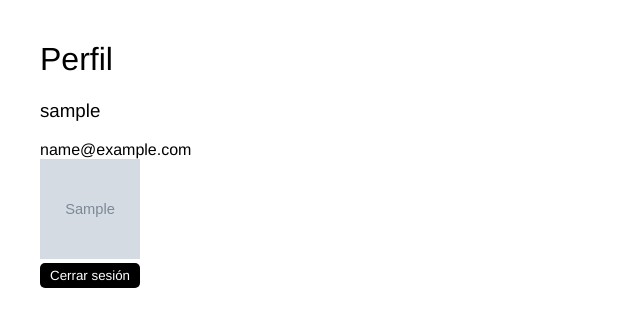
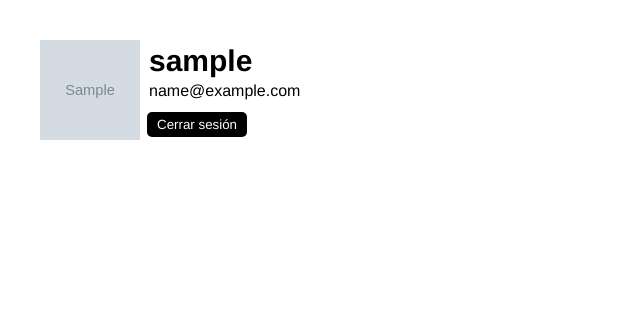
Before and after one commit to fvameric/php_login, a PHP site: page /profile.php?id=1 in a window 1280 px wide. Shown: the top 327 px of the page, without its empty margins (0-640 px from the left). Run offline with PHP 8.4, Linux system fonts and the light colour scheme; tables that the repository leaves empty or names only in its code hold one stand-in row (values such as "Sample post"); grey boxes marked "Sample" are stand-in pictures.

Commit message:
Listas pasadas a flex
Listas como flex en vez de ul/li.

```diff
--- a/profile.php
+++ b/profile.php
@@ -17,49 +17,54 @@
         $consultaUser = mysqli_query($con, $sqlUserId);
         $filaUser = $consultaUser->fetch_assoc();
     ?>
-
-    <h1>Perfil</h1>
     <div class='user-header'>
+        <div class='avatar'>
+            <img src=<?php echo $filaUser['avatar']; ?>>
+        </div>
+        <div class='user-header-content'>
             <div class='nombre'>
-            <h3><?php echo $filaUser['nickname']; ?></h3>
+                <?php echo $filaUser['nickname']; ?>
             </div>
             <div class='email'>
                 <?php echo $filaUser['email']; ?>
             </div>
-        <div class='avatar'>
-            <img src=<?php echo $filaUser['avatar']; ?>>
-        </div>
-        <form method="post" action="login.html">
+            <form method="post" action="login.html" class="btn-cerrar-sesion">
                 <button type="submit">Cerrar sesión</button>
             </form>
         </div>
+    </div>
 
-    <?php if ($filaUser['admin'] == 1) { ?>
+    <?php if ($filaUser['admin'] == 1) { ?> <!--inicio si el usuario que ha iniciado sesión es admin  -->
     <hr>
-    <h1>Eres admin, puedes ver el resto de usuarios:</h1>
-
+    <div class="eresAdmin">
+        <h3>Eres admin, puedes ver el resto de usuarios:</h3>
+    </div>
     <div class="scroll-usuarios">
         <?php
             $sqlAllUsers="SELECT * FROM `users` WHERE 1";
             $consultaAllUsers = mysqli_query($con,$sqlAllUsers);
-            while ($filaAllUsers = $consultaAllUsers->fetch_assoc()) {
-                if ($filaAllUsers['admin']==0) { ?>
-                    <div class="lista-users">
-                        <ul class="lista">
-                            <li class="lista-item">
-                                <div>
+            while ($filaAllUsers = $consultaAllUsers->fetch_assoc()) { // inicio while usuarios
+                if ($filaAllUsers['admin']==0) { ?> <!--inicio if usuarios normales -->
+                    <div class="lista-usuarios">
+                        <div class="lista-usuarios-avatares">
                             <img src=<?php echo $filaAllUsers['avatar']; ?> class="lista-avatar">
                         </div>
-                                <div class="lista-item-contenido">
-                                    <h5><?php echo $filaAllUsers['nickname']; ?></h5>
-                                    <h6><?php echo $filaAllUsers['email']; ?></h6>
+                        <div class="lista-usuarios-content">
+                            <div class="lista-usuarios-nombre">
+                                <?php echo $filaAllUsers['nickname']; ?>
                             </div>
-                            </li>
-                        </ul>
+                            <div class="lista-usuarios-email">
+                                <?php echo $filaAllUsers['email']; ?>
                             </div>
-                <?php } ?>
-            <?php } ?>
-        <?php } ?>
+                        </div>
+                    </div>
+                <?php } ?> <!--cierre if usuarios normales -->
+            <?php } ?> <!--cierre while usuarios -->
+        <?php } ?> <!--cierre si el usuario que ha iniciado sesión es admin  -->
+    </div>
+
+    <div class="listaProductos">
+
     </div>
 </body>
 </html>
--- a/styles.css
+++ b/styles.css
@@ -22,35 +22,77 @@ button:focus{
     outline: none;
 }
 
+/* header */
+
+.user-header {
+    display: flex;
+}
+
 .user-header img {
     height: 100px;
     width: 100px;
 }
 
-.lista-users img {
+.user-header-content {
+    margin: 0 0 0 5px;
+    display: flex;
+    flex-direction: column;
+    padding: 2px;
+    width: 200px;
+}
+
+.nombre{
+    font-size: 30px;
+    font-weight: bold;
+    margin: 2px;
+}
+
+.email{
+    margin: 2px;
+}
+
+.btn-cerrar-sesion {
+    margin: 10px 0 0 0;
+}
+
+/* Lista de usuarios administradores */
+
+.scroll-usuarios{
+	height: 10rem;
+	overflow-x: hidden;
+	overflow-y: scroll;
+    width: 350px;
+}
+
+.lista-usuarios {
+    display: flex;
+}
+
+.lista-usuarios-avatares img{
     height: 40px;
     width: 40px;
-}
-
-.lista {
-    list-style: none;
-    display: flex;
-    flex-direction: column;
-}
-
-.lista-avatar {
     border-radius: 50%;
 }
 
-.lista-item p {
-    color: #aaa;
+.lista-usuarios-content {
+    margin: 0 0 0 5px;
+    display: flex;
+    flex-direction: column;
+    padding: 2px;
+    width: 200px;
 }
 
-.scroll-usuarios{
-	height: 20rem;
-	overflow-x: hidden;
-	overflow-y: scroll;
+.lista-usuarios-nombre {
+    font-size: 15px;
+    font-weight: bold;
+    margin: 0 0 0 2px;
 }
+
+.lista-usuarios-email {
+    font-size: 12px;
+    margin: 0 0 2px 2px;
+}
+
 
 .lista-item-contenido h5 {
     font-size: 1.5em;
@@ -60,3 +102,7 @@ button:focus{
     font-size: 1em;
     color: #888;
 }
+
+.eresAdmin {
+    width: 400px;
+}
```
Lines whose indentation alone changed are shown as unchanged.
